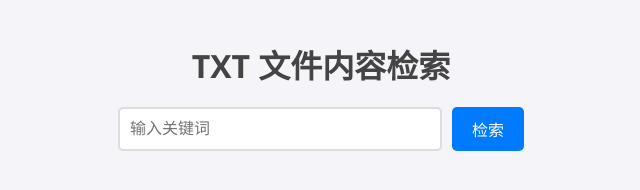
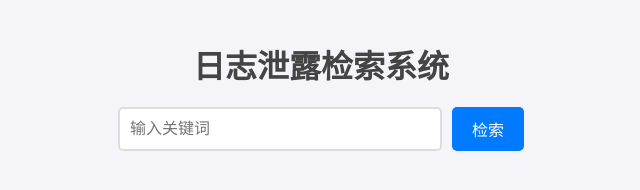
Before and after one commit to xuan8ai/XT, a plain HTML site: page index.html in a window 1280 px wide. Shown: the whole page, without its empty margins (319-959 px from the left). Drawn offline with Linux system fonts and the light colour scheme.

Commit message:
Update index.html

```diff
--- a/index.html
+++ b/index.html
@@ -3,7 +3,7 @@
 <head>
     <meta charset="UTF-8">
     <meta name="viewport" content="width=device-width, initial-scale=1.0">
-    <title>TXT 文件内容检索</title>
+    <title>隼目安全-日志泄露检索系统</title>
     <style>
         body {
             font-family: 'Segoe UI', Tahoma, Geneva, Verdana, sans-serif;
@@ -76,7 +76,7 @@
     </style>
 </head>
 <body>
-    <h1>TXT 文件内容检索</h1>
+    <h1>日志泄露检索系统</h1>
     <div id="searchContainer">
         <input type="text" id="searchInput" placeholder="输入关键词">
         <button onclick="searchFiles()">检索</button>
```
